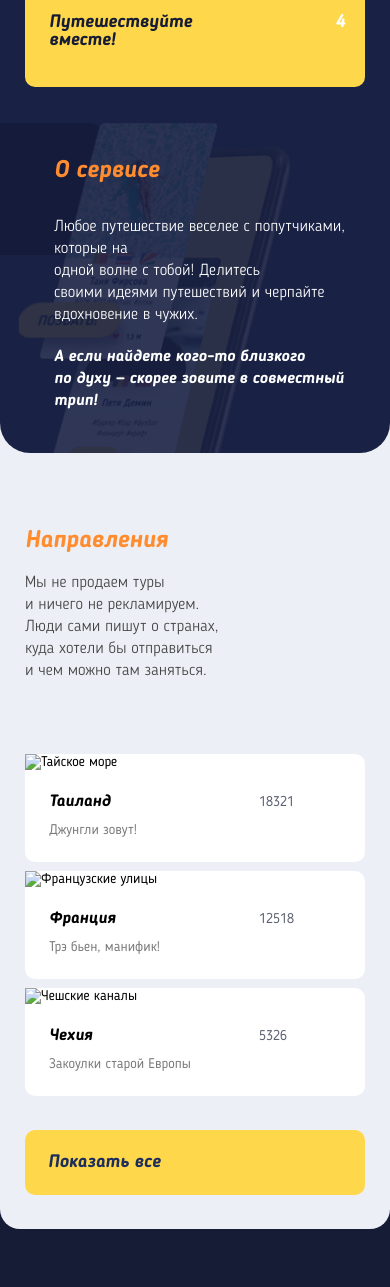
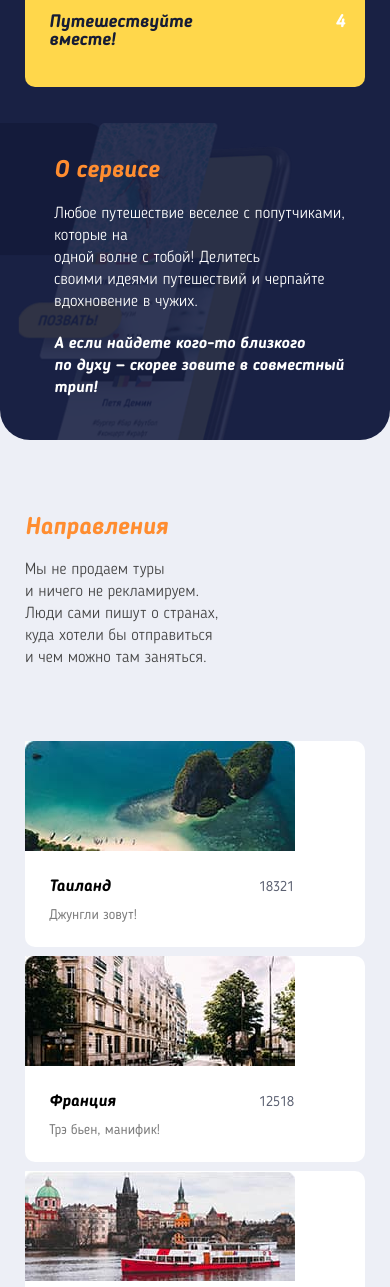
Before and after one commit to hinhilla/842325-pognali-21, a plain HTML site: page source/index.html in a window 390 px wide. Shown: the part 920-2207 px from the top of the page. Drawn offline with nearby package versions, Linux system fonts and the light colour scheme; files that its build step writes are made by us from their sources.

Commit message:
Адаптиваная графика главной страницы

```diff
--- a/source/index.html
+++ b/source/index.html
@@ -183,7 +183,12 @@
           <ul class="directions__list">
             <li class="directions__item">
               <figure class="directions__figure">
-                <img class="directions__image" src="#" alt="Тайское море" width="270" height="190">
+                <picture>
+                  <source media="(min-width: 768px)"
+                    srcset="img/thailand-desktop.png 1x, img/thailand-desktop@2x.png 2x">
+                  <img class="directions__image" srcset="img/thailand-mobile.jpg 1x, img/thailand-mobile@2x.jpg 2x"
+                    alt="Тайское море">
+                </picture>
                 <figcaption class="directions__figcaption">
                   <h3 class="directions__city">Таиланд</h3>
                   <p class="directions__call">Джунгли зовут!</p>
@@ -193,7 +198,11 @@
             </li>
             <li class="directions__item">
               <figure class="directions__figure">
-                <img class="directions__image" src="#" alt="Французские улицы" width="270" height="190">
+                <picture>
+                  <source media="(min-width: 768px)" srcset="img/france-desktop.png 1x, img/france-desktop@2x.png 2x">
+                  <img class="directions__image" srcset="img/france-mobile.jpg 1x, img/france-mobile@2x.jpg 2x"
+                    alt="Французские улицы">
+                </picture>
                 <figcaption class="directions__figcaption">
                   <h3 class="directions__city">Франция</h3>
                   <p class="directions__call">Трэ бьен, манифик!</p>
@@ -203,7 +212,11 @@
             </li>
             <li class="directions__item">
               <figure class="directions__figure">
-                <img class="directions__image" src="#" alt="Чешские каналы" width="270" height="190">
+                <picture>
+                  <source media="(min-width: 768px)" srcset="img/czech-desktop.png 1x, img/czech-desktop@2x.png 2x">
+                  <img class="directions__image" srcset="img/czech-mobile.jpg 1x, img/czech-mobile@2x.jpg 2x"
+                    alt="Чешские каналы">
+                </picture>
                 <figcaption class="directions__figcaption">
                   <h3 class="directions__city">Чехия</h3>
                   <p class="directions__call">Закоулки старой Европы</p>
--- a/source/less/index-blocks/about-service.less
+++ b/source/less/index-blocks/about-service.less
@@ -1,67 +1,90 @@
-.about-service {
+.about-service{
   position: relative;
   background-color: @main-blue;
+  z-index: 3;
+  border-bottom-left-radius: 30px;
+  border-bottom-right-radius: 30px;
   background-image: url(../img/about-mobile.png);
   background-position: 0 0;
   background-repeat: no-repeat;
   background-size: 292px 353px;
   color: @basic-white;
-  z-index: 3;
-  border-bottom-left-radius: 30px;
-  border-bottom-right-radius: 30px;
   @media (min-resolution: 2dppx) {
     background-image: url(../img/about-mobile@2x.png);
 
   }
     @media (min-width: @tablet) {
       background-image: url(../img/about-tablet.png);
-       background-position: 0 0;
-
-      background-size: 376px 548px;
-        @media (min-resolution: 2dppx) {
-        background-image: url(../img/about-tablet@2x.png);
+      background-position: 40px 0;
+      background-size: 720px 596px;
+      @media (min-resolution: 2dppx) {
+      background-image: url(../img/about-tablet@2x.png);
     }
   }
+  @media (min-width: @desktop) {
+    background-image: none;
+
+}
+}
+.about-service__wrapper {
+  position: relative;
+  padding-left: 34px;
+   @media (min-width: @tablet) {
+     width: 309px;
+   }
     @media (min-width: @desktop) {
     background-image: url(../img/about-desktop.png);
      background-position: 0 0;
-
-    background-size: 630px 665px;
+     background-repeat: no-repeat;
+    background-size: 1320px 680px;
+    width: auto;
       @media (min-resolution: 2dppx) {
       background-image: url(../img/about-desktop@2x.png);
     }
   }
 }
-// .about-service::before{
-//   position: absolute;
-//   z-index: -1;
-//   content: "";
-//   background-color: @blue-box;
-//   width: 113px;
-//   height: 132px;
-//   border-top-right-radius: 20px;
-//   border-bottom-right-radius: 20px;
-//   // нужно чтобы этот квадратик был под фоном. можно так сделать?
-// }
+.about-service__title {
 
-.about-service__title {
+
+  @media (min-width: @tablet) {
+
+
+  }
+
+  @media (min-width: @desktop) {
   margin-bottom: 33px;
+  }
+
 }
 
 .about-service__text {
   color: @basic-white;
   margin-bottom: 20px;
+
+  @media (min-width: @tablet) {
+
+  }
+   @media (min-width: @desktop) {
+     width: 619px;
+
+  }
+
 }
 
 .about-service__call {
   color: @basic-white;
+  @media (min-width: @tablet) {
+
+  }
+
 }
 .about-service__link {
   position: relative;
   display: none;
+
   @media (min-width: @tablet) {
     display: block;
-    min-width: 275px;
+    width: 275px;
     min-height: 80px;
     font-weight: 700;
     font-size: 24px;
@@ -92,4 +115,7 @@
   padding-left: 29px;
   padding-top: 36px;
   padding-bottom: 25px;
+  @media (min-width: @tablet) {
+    padding-left: 0;
+  }
 }
```
Also changed, not shown: source/img/about-desktop.png, source/img/about-desktop@2x.png, source/img/about-tablet.png, source/img/about-tablet@2x.png, source/img/czech-desktop.png (added), source/img/czech-desktop@2x.png (added), source/img/czech-mobile.jpg (added), source/img/czech-mobile@2x.jpg (added), source/img/france-desktop.png (added), source/img/france-desktop@2x.png (added), source/img/france-mobile.jpg (added), source/img/france-mobile@2x.jpg (added), source/img/thailand-desktop.png (added), source/img/thailand-desktop@2x.png (added), 2 more files.
